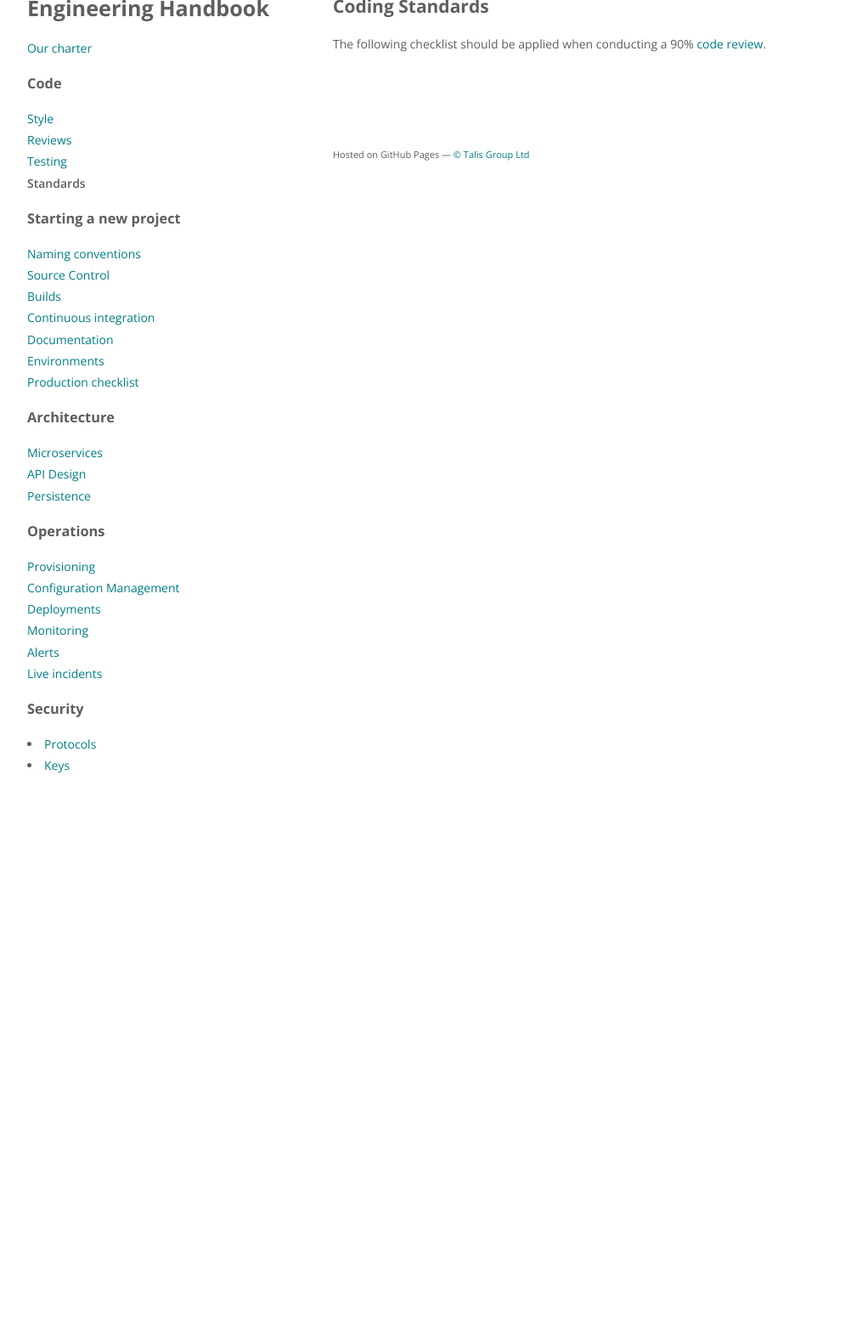
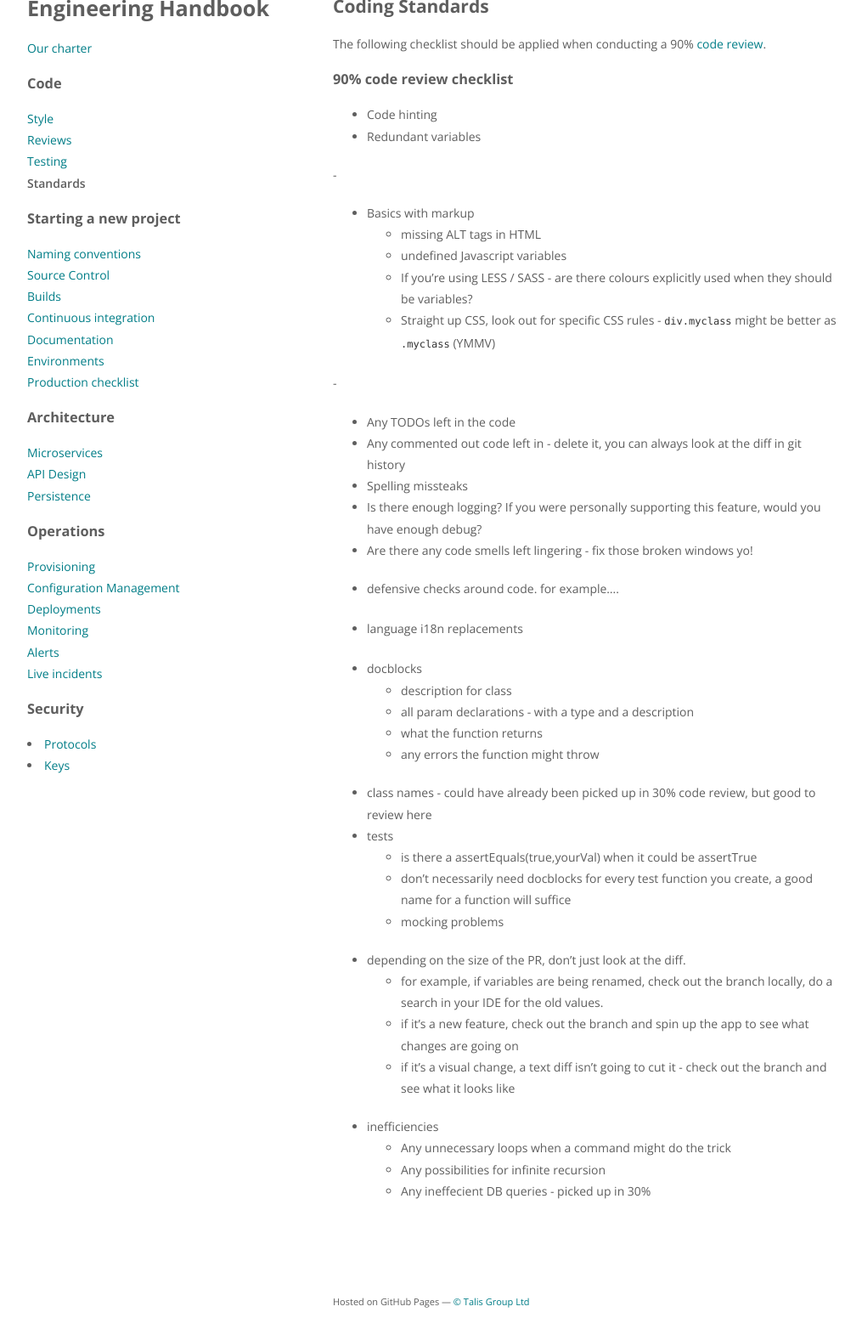
Before and after one commit to ellerbrock/talis.github.io, a Jekyll site: the page built from topics/code-standards.md, in a window 1280 px wide, cut to the strip 222-1786 px from the top of the page. Shown: the whole strip at 85% size, without its empty margins (128-1143 px from the left). Built offline with Jekyll 4.4.1, drawn with Linux system fonts in a browser that asks for light colours; before the commit the page ends 1135 px from its top, so only the background shows below that.

Commit message:
WIP code standards

````diff
--- a/_config.yaml
+++ b/_config.yaml
@@ -1 +1,2 @@
 markdown: kramdown
+exclude: ["vendor"]
--- a/topics/code-standards.md
+++ b/topics/code-standards.md
@@ -6,3 +6,56 @@ body_class: code-standards
 
 
 The following checklist should be applied when conducting a 90% [code review](code-reviews.html).
+
+### 90% code review checklist
+* Code hinting
+* Redundant variables
+
+
+
+
+
+
+
+
+-
+- Basics with markup
+    - missing ALT tags in HTML
+    - undefined Javascript variables
+    - If you're using LESS / SASS - are there colours explicitly used when they should be variables?
+    - Straight up CSS, look out for specific CSS rules - ```div.myclass``` might be better as ```.myclass``` (YMMV)
+
+-
+- Any TODOs left in the code
+- Any commented out code left in - delete it, you can always look at the diff in git history
+- Spelling missteaks
+- Is there enough logging? If you were personally supporting this feature, would you have enough debug?
+- Are there any code smells left lingering - fix those broken windows yo!
+
+- defensive checks around code. for example....
+  <CODE EXAMPLE HERE>
+
+- language i18n replacements
+  <CODE EXAMPLE HERE>
+
+- docblocks
+  - description for class
+  - all param declarations - with a type and a description
+  - what the function returns
+  - any errors the function might throw
+
+- class names - could have already been picked up in 30% code review, but good to review here
+- tests
+  - is there a assertEquals(true,yourVal) when it could be assertTrue
+  - don't necessarily need docblocks for every test function you create, a good name for a function will suffice
+  - mocking problems
+
+- depending on the size of the PR, don't just look at the diff.
+    - for example, if variables are being renamed, check out the branch locally, do a search in your IDE for the old values.
+    - if it's a new feature, check out the branch and spin up the app to see what changes are going on
+    - if it's a visual change, a text diff isn't going to cut it - check out the branch and see what it looks like
+
+- inefficiencies
+  - Any unnecessary loops when a command might do the trick
+  - Any possibilities for infinite recursion
+  - Any ineffecient DB queries - picked up in 30%
````
Also changed, not shown: topics/code-reviews.md (+1 -1 lines), README.md, 1 other file.
